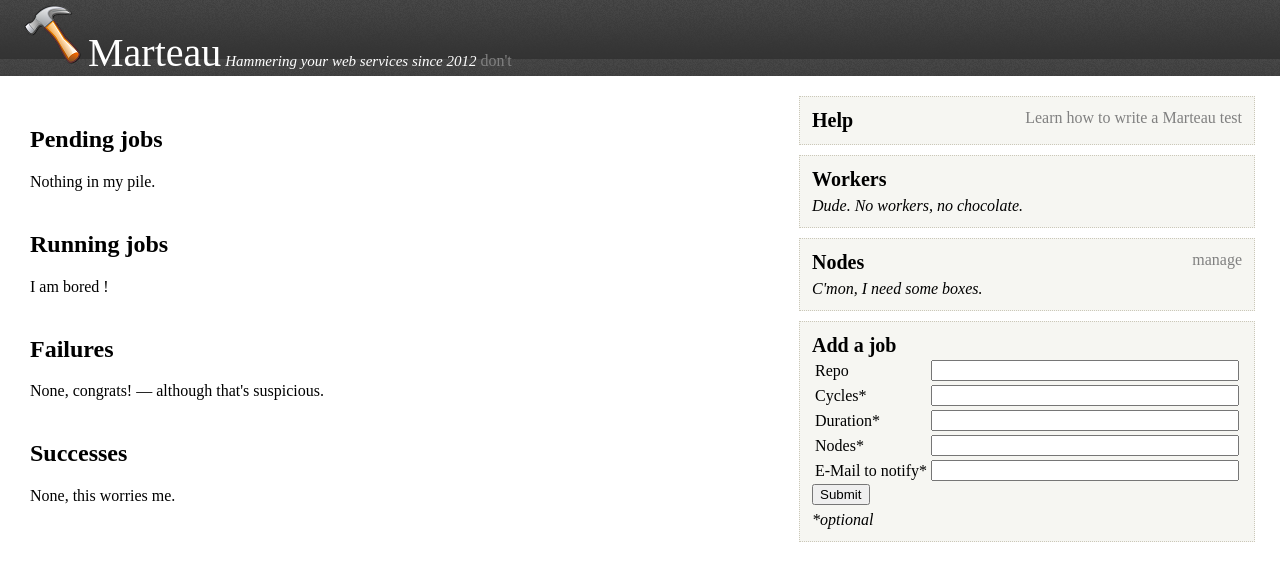
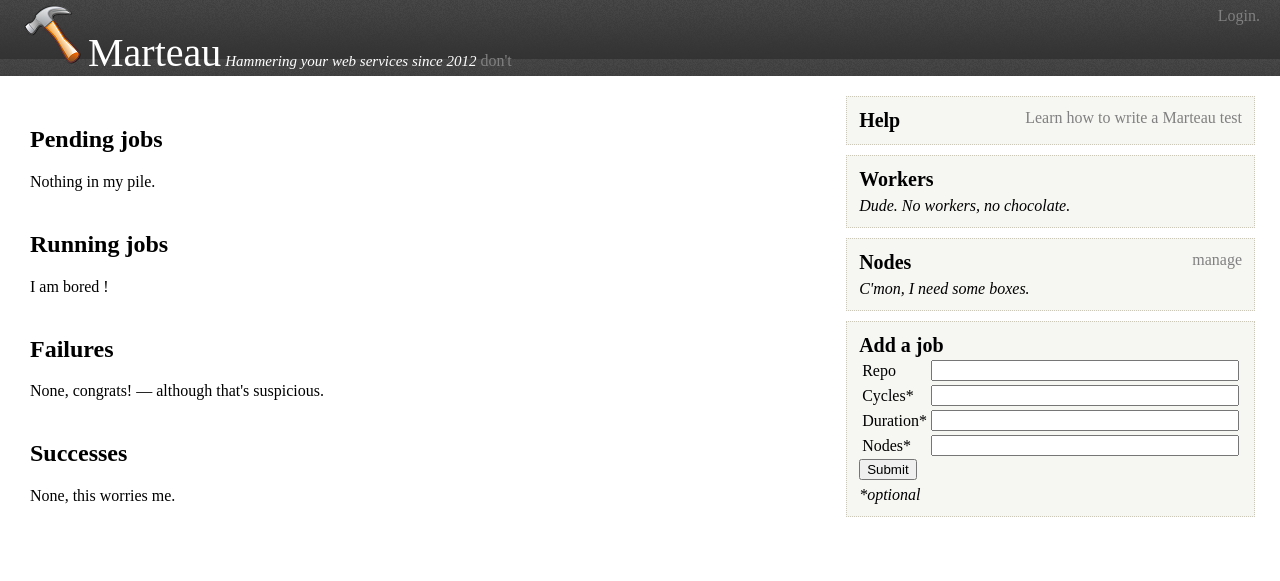
Before and after one commit to mozilla-services/marteau, a Python web app: template marteau/templates/index.mako in a window 1280 px wide. Shown: the top 581 px of the page. Run offline with Mako, Linux system fonts and the light colour scheme; the template is opened without the code that fills it, so the values that code supplies are empty; some web fonts are replaced.

Commit message:
added a login/logout header

```diff
--- a/marteau/media/marteau.css
+++ b/marteau/media/marteau.css
@@ -215,3 +215,9 @@ div.message {
   float: right;
   color: black;
 }
+
+div.login {
+  float: right;
+  margin-right: 20px;
+  margin-top: 5px;
+}
--- a/marteau/templates/base.mako
+++ b/marteau/templates/base.mako
@@ -13,16 +13,24 @@
         <a href="/" id="title">Marteau</a>
         <span id="subtitle">Hammering your web services since 2012</span>
         <a href="/media/marteau.kar">don't</a>
+      <div class="login">
+        %if user:
+        Hi ${user}. <a href="/logout">Logout.</a>
+        %endif
+        %if not user:
+        <a href="/login">Login.</a>
+      %endif
+      </div>
+
        %if messages:
          %for message in messages:
          <div class="message">
             ${message}
          </div>
-         %endfor
-         <div style="clear:both"></div>
-       %endif
-
-     </div>
+       %endfor
+     %endif
+    </div>
+    <div style="clear:both"></div>
      <div id="body">
        ${self.body()}
    </div>
--- a/marteau/templates/index.mako
+++ b/marteau/templates/index.mako
@@ -53,10 +53,6 @@ C'mon, I need some boxes.
     <tr>
       <td>Nodes*</td>
       <td><input type="text" name="nodes"/></td>
-    </tr>
-    <tr>
-      <td>E-Mail to notify*</td>
-      <td><input type="text" name="email"/></td>
     </tr>
 
 </table>
--- a/marteau/web/__init__.py
+++ b/marteau/web/__init__.py
@@ -32,6 +32,7 @@ def main(global_config, **settings):
 
     # routing
     config.add_route('index', '/')
+    config.add_route('logout', '/logout')
     config.add_route('purge', '/purge')
     config.add_route('reset', '/reset')
     config.add_route('test', '/test')
--- a/marteau/web/schemas.py
+++ b/marteau/web/schemas.py
@@ -10,7 +10,7 @@ class JobSchema(Schema):
     redirect_url = validators.String()
     duration = validators.Int()
     nodes = validators.Int()
-    email = validators.Email()
+    #email = validators.Email()
 
 
 class NodeSchema(Schema):
```
Also changed, not shown: marteau/web/views.py (+15 -5 lines).
